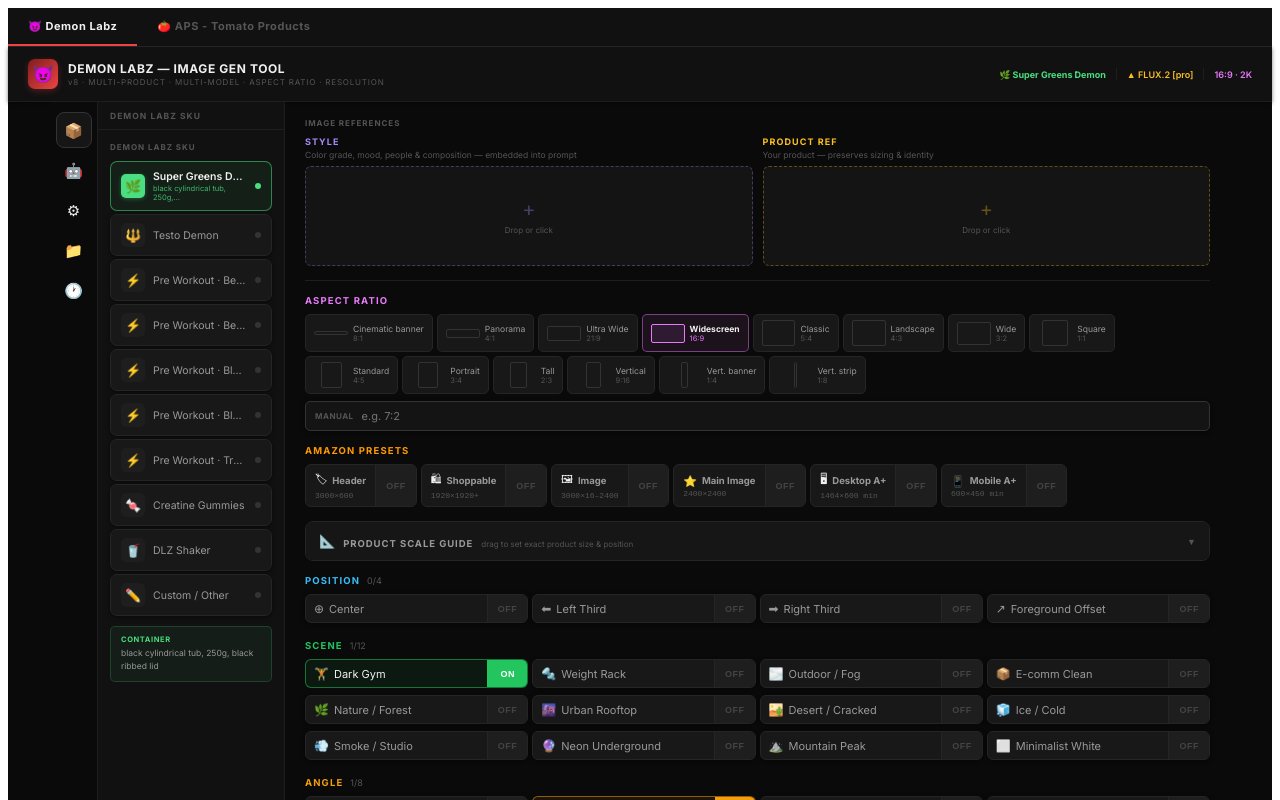
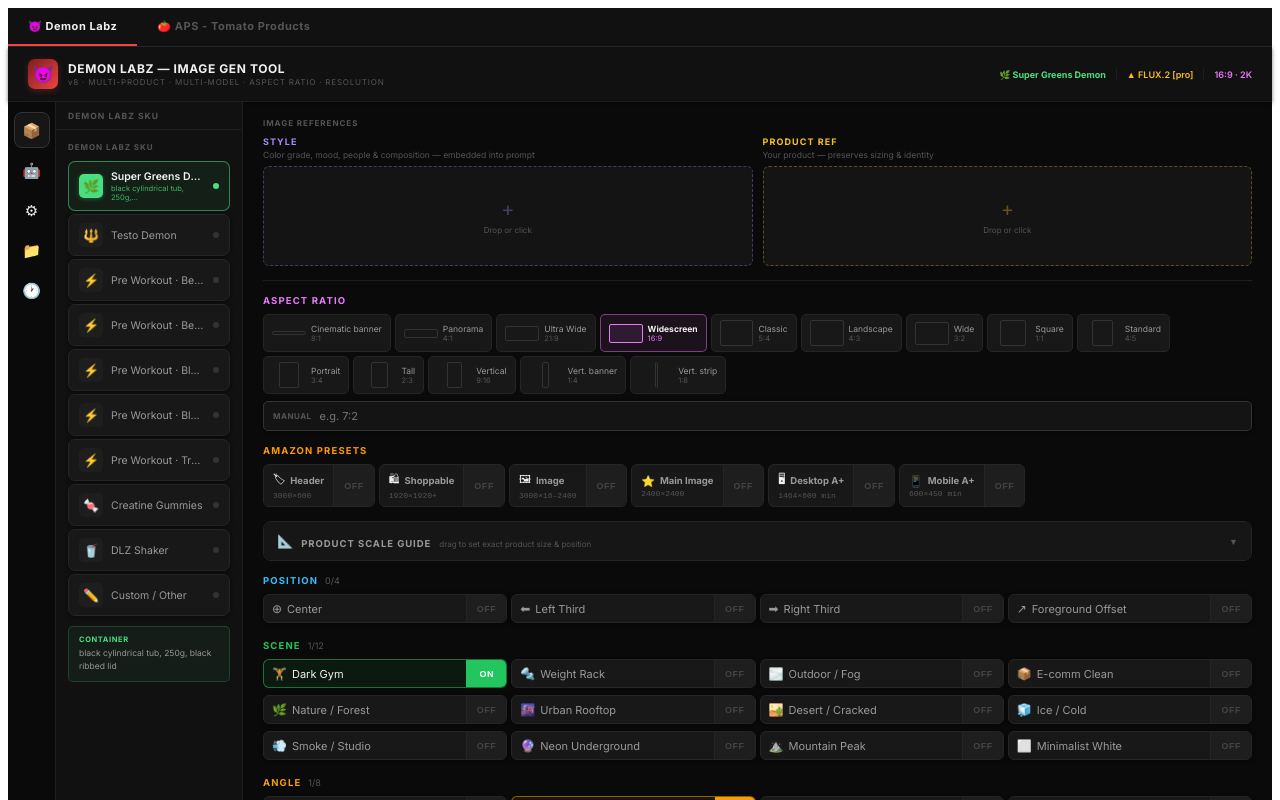
Before and after one commit to agkouskos-del/combined-tool, a React (Vite) app: page / in a window 1280 px wide. Shown: the top 800 px of the page. Built offline with nearby package versions, Linux system fonts and the light colour scheme.

Commit message:
Extend Demon Labz to full screen width

```diff
--- a/src/AppDemon.jsx
+++ b/src/AppDemon.jsx
@@ -751,7 +751,7 @@ NEGATIVE (ref only): ${buildNegative()}` });
       </div>
 
       {/* ── Layout ── */}
-      <div style={{ display: "flex", maxWidth: "1180px", margin: "0 auto" }}>
+      <div style={{ display: "flex", width: "100%" }}>
 
         {/* ── Sidebar: vertical nav rail + panel ── */}
         <div style={{ display: "flex", flexShrink: 0, borderRight: `1px solid ${T.divider}`, minHeight: "calc(100vh - 54px)" }}>
```
